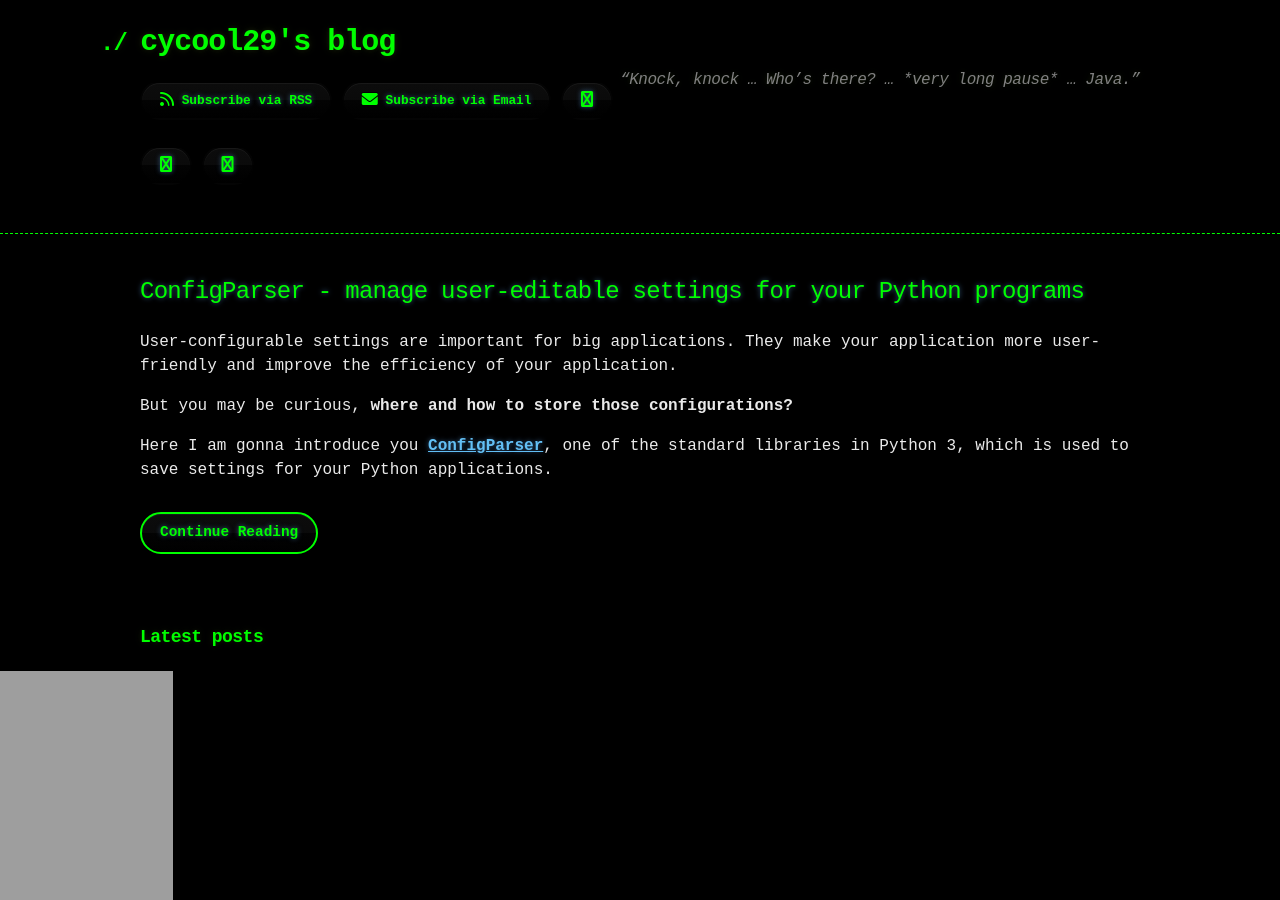
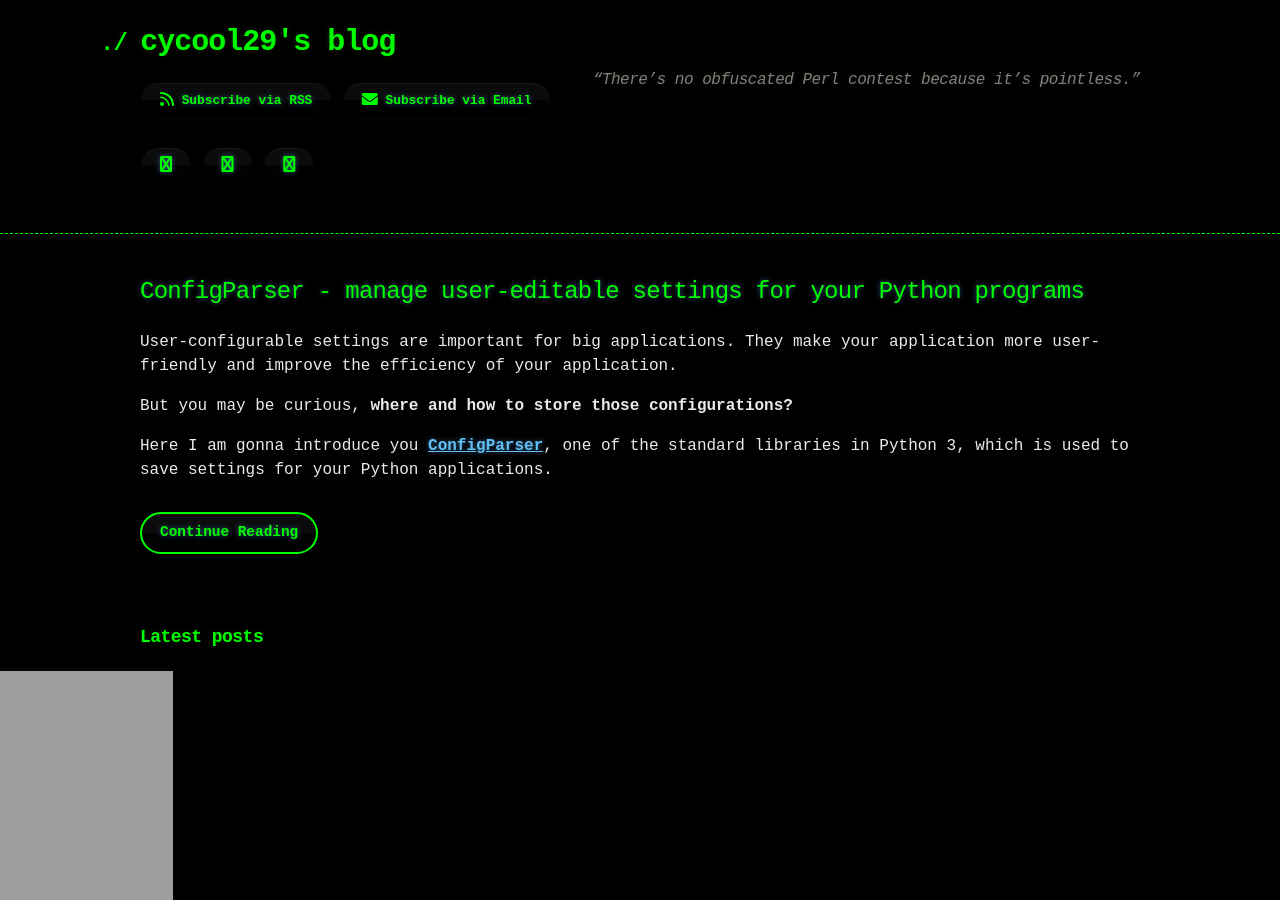
Before and after one commit to cycool29/cycool29.github.io, a Jekyll site: the page built from index.md, in a window 1280 px wide and 900 px high. Built offline with Jekyll 4.4.1, drawn with Linux system fonts in a browser that asks for light colours; a style sheet for code colours, icons or effects is not loaded.

Commit message:
Update quotes

```diff
--- a/_config.yml
+++ b/_config.yml
@@ -1,5 +1,5 @@
 title: cycool29's blog
-description: "“Knock, knock … Who’s there? … *very long pause* … Java.”"
+description: "“There’s no obfuscated Perl contest because it’s pointless.” "
 bio: A high school student. Intermediate in Python, Git, Bash. Learning JavaScript. He/Him. "
 author: cycool29
 url: https://cycool29.github.io
```
